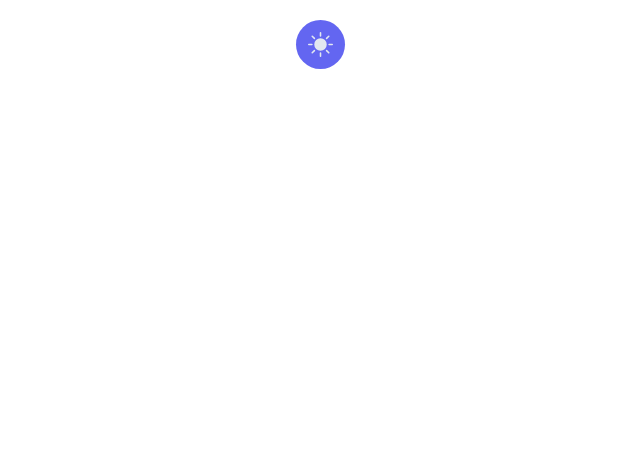
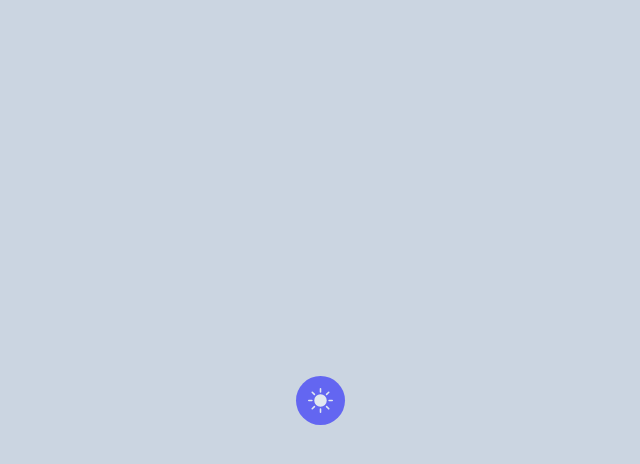
Before and after one commit to dpacoria21/learning-tailwindCSS, a React (Vite) app: page / in a window 1280 px wide. Shown: the top 464 px of the page, without its empty margins (320-960 px from the left). Built offline with nearby package versions, Linux system fonts and the light colour scheme.

Commit message:
Se dio una interfaz mas bonita

```diff
--- a/src/components/project-02/DarkMode.jsx
+++ b/src/components/project-02/DarkMode.jsx
@@ -5,7 +5,7 @@ export const DarkMode = () => {
     const{isDark, changeTheme} = useDarkMode();
 
     return (
-        <section className="flex justify-center p-5">
+        <section className="flex justify-center items-center bg-slate-300 dark:bg-slate-700 h-screen p-5">
 
             <button onClick={changeTheme} className={` ${isDark ? 'rotate-0' : 'rotate-180'} relative flex justify-center items-center text-3xl dark:bg-zinc-800 dark:text-zinc-300 font-bold font-roboto text-slate-200 p-3 bg-indigo-500 rounded-full text-center w-fit transition-all duration-300`}>
                 <svg xmlns="http://www.w3.org/2000/svg" width="25" height="25" fill="currentColor" className={`bi bi-brightness-high-fill ${isDark ? 'opacity-0' : 'opacity-100'}`} viewBox="0 0 16 16">
```
